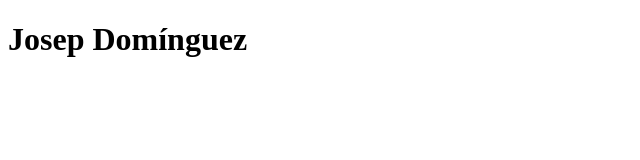
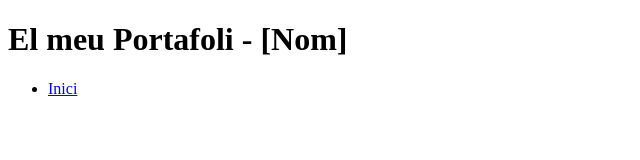
Before and after one commit to Josep-merce/portafoli-M0614-AEA3, a plain HTML site: page index.html in a window 1280 px wide. Shown: the whole page, without its empty margins (0-640 px from the left). Drawn offline with Linux system fonts and the light colour scheme.

Commit message:
Afegida estructura base del header i nav

```diff
--- a/index.html
+++ b/index.html
@@ -6,7 +6,11 @@
     <title>Document</title>
   </head>
   <body>
-    <h1>Josep Domínguez</h1>
-
+     <header>
+        <h1>El meu Portafoli - [Nom]</h1>
+        <nav>
+            <ul><li><a href="#">Inici</a></li></ul>
+        </nav>
+    </header>
   </body>
 </html>
```
